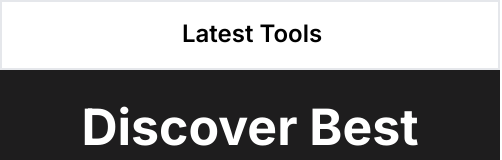
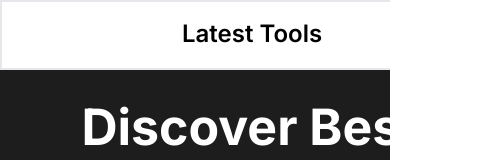
Before and after one commit to sohaibkhan1125/my-tools, a Next.js app: page / in a window 390 px wide. Shown: the top 160 px of the page, 502 px wide, since content can reach past the window. Built offline with nearby package versions, Linux system fonts and the light colour scheme.

Commit message:
first commit

```diff
--- a/app/Navbar.jsx
+++ b/app/Navbar.jsx
@@ -4,7 +4,7 @@ import Link from 'next/link';
 
 const Navbar = () => {
   return (
-    <header className="border-[2px] w-[500px] sm:w-full  h-[70px] flex">
+    <header className="border-[2px] max-w-[2000px] w-[500px] sm:w-full  h-[70px] flex">
 <div className="sm:w-[15%] w-full">
   <h2 className="text-2xl font-semibold ml-[180px] sm:ml-5 mt-4 whitespace-nowrap">Latest Tools</h2>
 </div>
--- a/app/Tools.jsx
+++ b/app/Tools.jsx
@@ -6,7 +6,7 @@ import Image from 'next/image';
 
 const tools = () => {
   return (
-    <section class='w-[500px] sm:w-full lg:w-full xl:w-full mt-5 '>
+    <section class='w-[500px]  sm:w-full lg:w-full xl:w-full mt-5 '>
     <div class='mt-3 ml-[160px]  lg:text-center'>
         <p class='font-semibold text-4xl '>Latest Tools</p>
     </div>
--- a/app/page.jsx
+++ b/app/page.jsx
@@ -10,7 +10,7 @@ import {HelmetProvider, Helmet } from 'react-helmet-async';
 export default function Home() {
   return (
     <HelmetProvider>
-    <div>
+    <div className='overflow-hidden'>
     <Helmet>
         <title>Latest Tools</title>
         <meta name="description" content="We offer latest tools thats are very helpful for you." />
```
